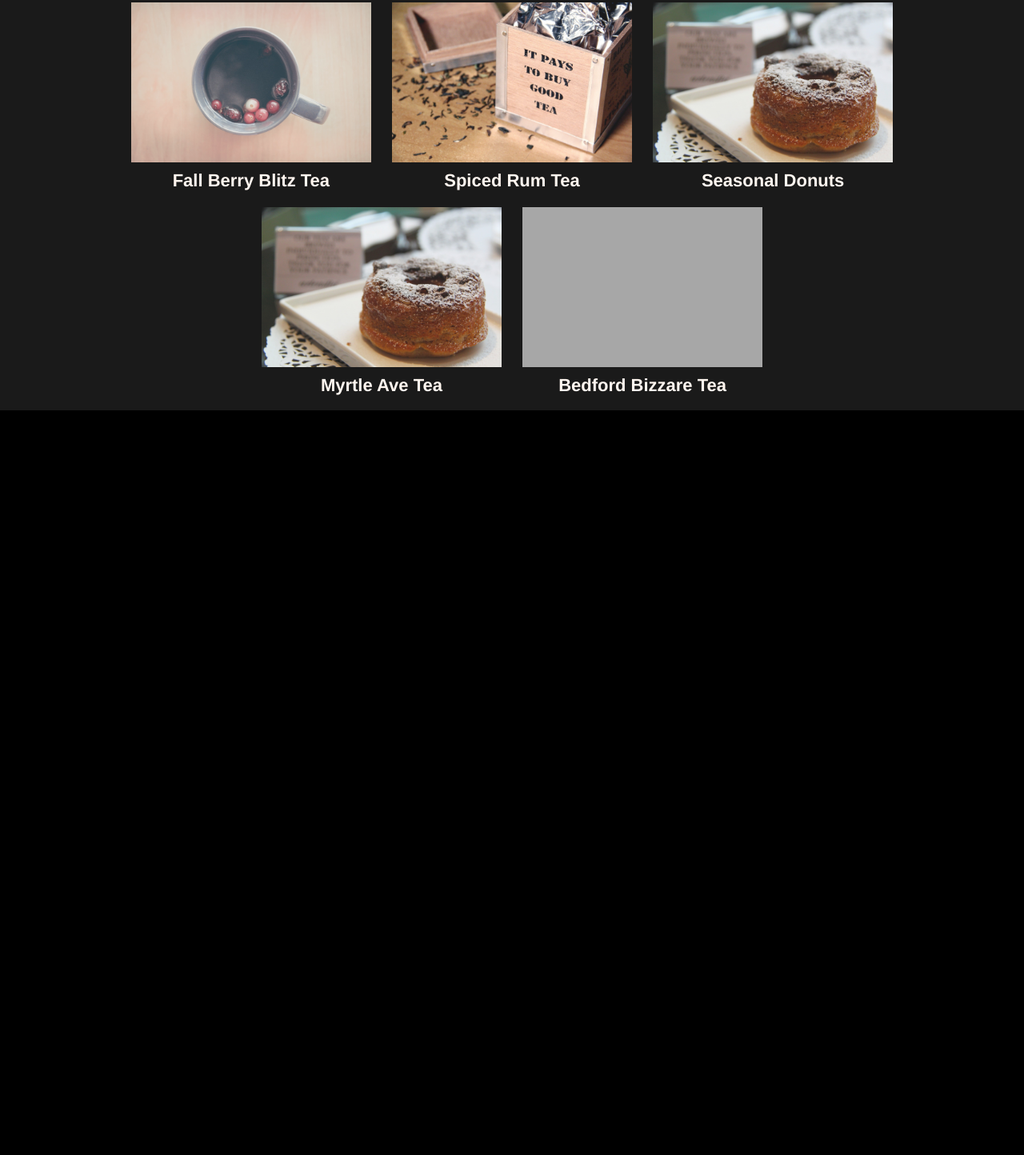
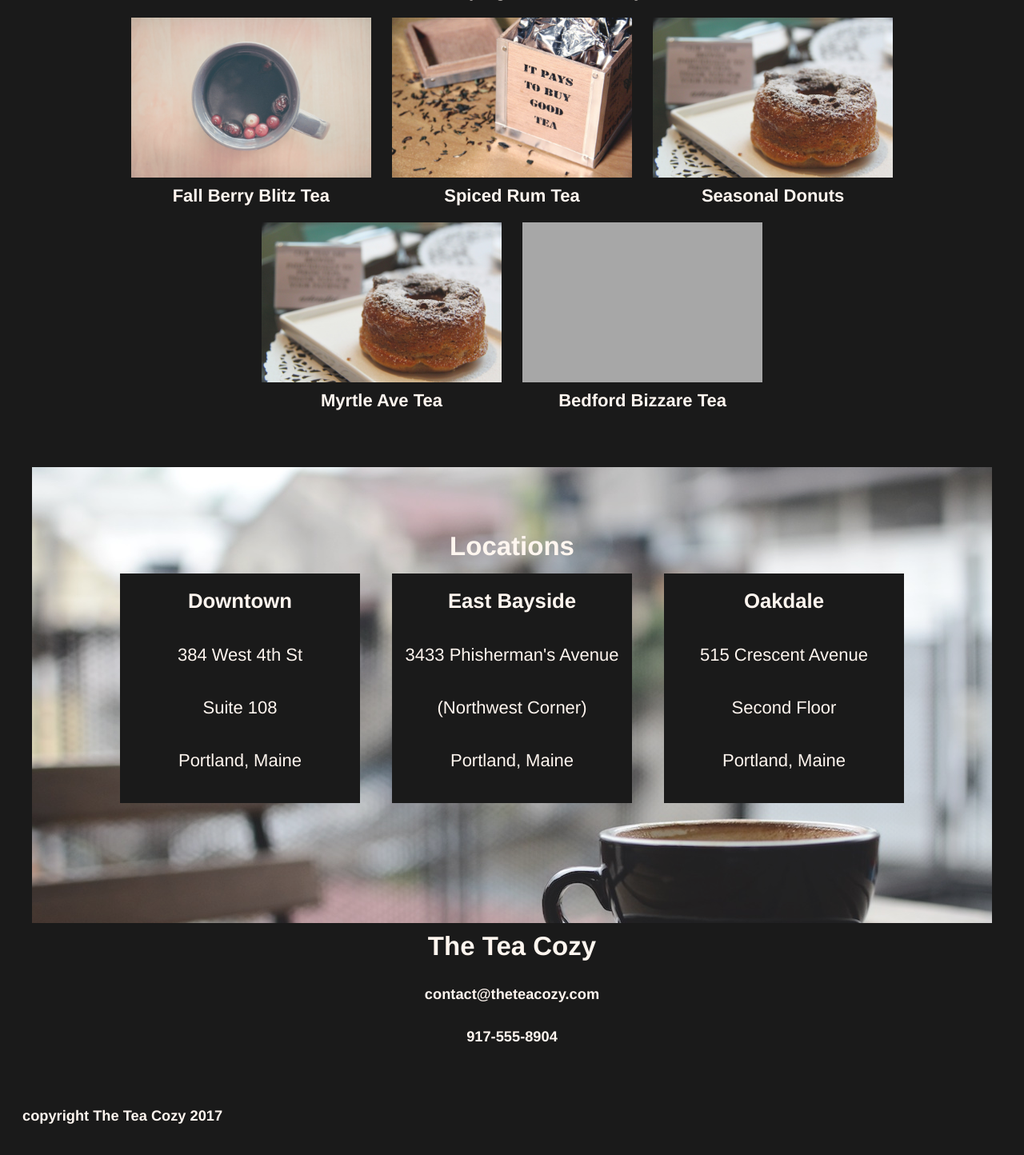
Before and after one commit to graduateddylinder/tea_cozy, a plain HTML site: page index.html in a window 1280 px wide. Shown: the part 924-2368 px from the top of the page at 80% size. Before the commit the page ends 1437 px from the top, so only its background shows below. Drawn offline with Linux system fonts and the light colour scheme; grey boxes are pictures that could not be loaded.

Commit message:
Finish everything

```diff
--- a/index.html
+++ b/index.html
@@ -1,7 +1,7 @@
 <!DOCTYPE html>
 <html>
   <head>
-    <title>Tea Cozy</title>
+    <title>The Tea Cozy</title>
     <link href="./resources/css/style.css" type="text/css" rel="stylesheet">
   </head>
   <body>
@@ -12,7 +12,7 @@
         <ul>
           <span><a href="#mission">Mission</a></span>
           <span><a href="#featured_tea">Featured Tea</a></span>
-          <span><a href="#">Locations</a></span>
+          <span><a href="#locations">Locations</a></span>
         </ul>
       </nav>
     </header>
@@ -48,6 +48,37 @@
           <h4>Bedford Bizzare Tea</h4>
         </div>
       </div>
+      <div class="sub_container locations" id="locations">
+        <h2>Locations</h2>
+        <div class="address_boxes">
+          <div class="address">
+            <h3>Downtown</h3>
+            <p>384 West 4th St</p>
+            <p>Suite 108</p>
+            <p>Portland, Maine</p>
+          </div>
+          <div class="address">
+            <h3>East Bayside</h3>
+            <p>3433 Phisherman's Avenue</p>
+            <p>(Northwest Corner)</p>
+            <p>Portland, Maine</p>
+          </div>
+          <div class="address">
+            <h3>Oakdale</h3>
+            <p>515 Crescent Avenue</p>
+            <p>Second Floor</p>
+            <p>Portland, Maine</p>
+          </div>
+        </div>
+      </div>
+      <footer>
+        <h2>The Tea Cozy</h2>
+        <h5>contact@theteacozy.com</h5>
+        <h5>917-555-8904</h5>
+      </footer>
+      <div class="copyright">
+        <h5>copyright The Tea Cozy 2017</h5>
+      </div>
     </div>
   </body>
 </html>
--- a/resources/css/style.css
+++ b/resources/css/style.css
@@ -4,6 +4,7 @@ html {
   color: seashell;
   background-color: black;
   opacity: 0.9;
+  text-align: center;
 }
 
 header {
@@ -42,7 +43,6 @@ nav span a {
 .mission_statement {
   display: flex;
   flex-direction: column;
-  text-align: center;
   background-image: url(../images/tea_cozy_background.jpg);
   height: 700px;
   width: 1200px;
@@ -64,7 +64,15 @@ nav span a {
 .tea_month {
   flex-direction: row;
   width: 1000px;
-  text-align: center;
+  margin-top: 50px;
+}
+
+.tea_month h2 {
+  margin: 20px 0px 10px 0px;
+}
+
+.tea_month h4 {
+  margin: 15px 0px 20px 0px;
 }
 
 .image_container {
@@ -81,3 +89,53 @@ nav span a {
 .image_container h4 {
   margin: 10px 0px 0px 0px;
 }
+
+.locations {
+  flex-direction: column;
+  height: 570px;
+  width: 1200px;
+  background-image: url(../images/tea_cozy_locations.jpg);
+  margin-top: 60px;
+}
+
+.locations h2 {
+  margin: 80px 0px 15px 0px;
+}
+
+.address_boxes {
+  display: flex;
+  flex-direction: row;
+  justify-content: center;
+}
+
+.address {
+  width:300px;
+  background-color: black;
+  margin: 0px 20px 0px 20px;
+  opacity: 1;
+}
+
+.address h3 {
+  margin-top: 20px;
+}
+
+.address p {
+  margin: 40px 0px 40px 0px;
+}
+
+footer {
+  height: 200px;
+}
+
+footer h2 {
+  margin-top: 10px;
+}
+
+.copyright {
+  width: 100%;
+}
+
+.copyright h5 {
+  text-align: left;
+  margin-left: 20px;
+}
```
